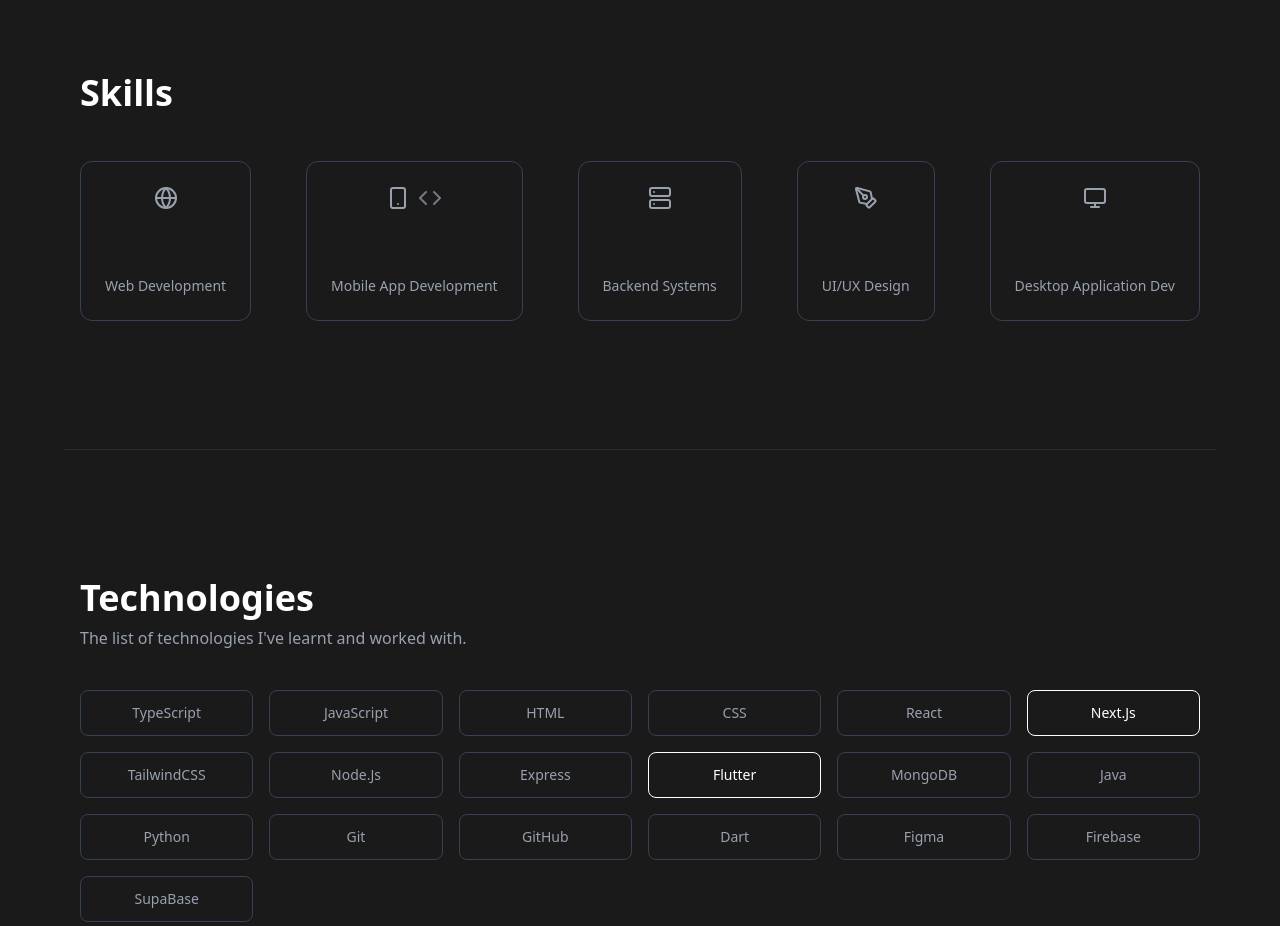
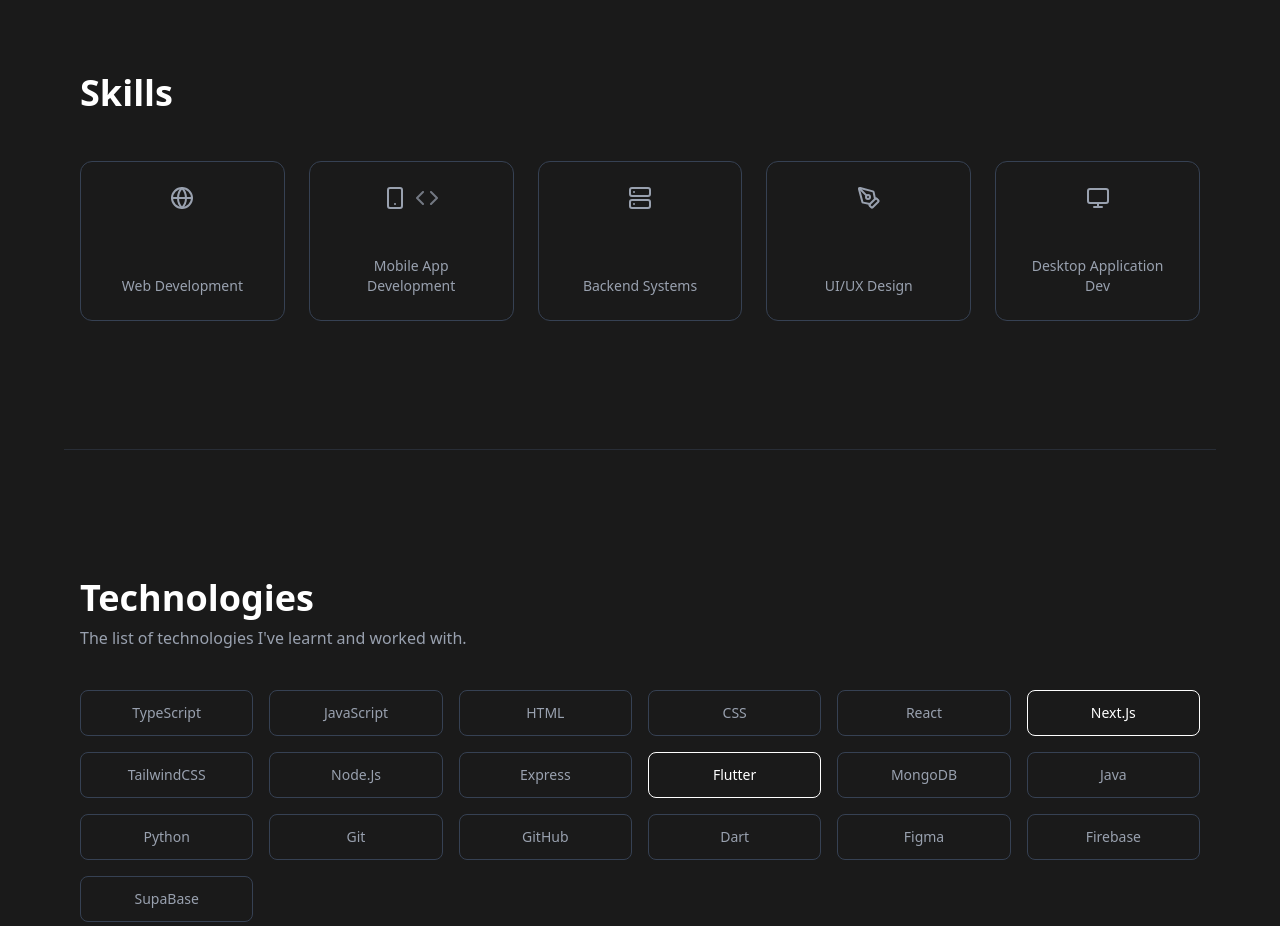
Before and after one commit to xamorite/xamorite, a React (Vite) app: page / in a window 1280 px wide. Shown: the part 840-1766 px from the top of the page. Built offline with nearby package versions, Linux system fonts and the light colour scheme; a web font is replaced by a local one.

Commit message:
added the project and space before hi and grid

```diff
--- a/src/App.jsx
+++ b/src/App.jsx
@@ -146,11 +146,11 @@
       <section id="skills" className="w-full max-w-6xl px-4 py-16 mx-auto">
         <h2 className="text-4xl font-extrabold mb-4 font-display">Skills</h2>
 
-        <div className="flex flex-row justify-between pt-8 ">
-        {skillsData.map((skill, index) => (
-            <SkillCard key={index} {...skill} />
-        ))}
-    </div>
+        <div className="grid grid-cols-1 sm:grid-cols-2 md:grid-cols-3 lg:grid-cols-5 gap-6 pt-8">
+    {skillsData.map((skill, index) => (
+      <SkillCard key={index} {...skill} />
+    ))}
+  </div>
       </section>
 
       <div className="w-full max-w-6xl h-px bg-gray-700/50 my-16 mx-auto"></div>
```
